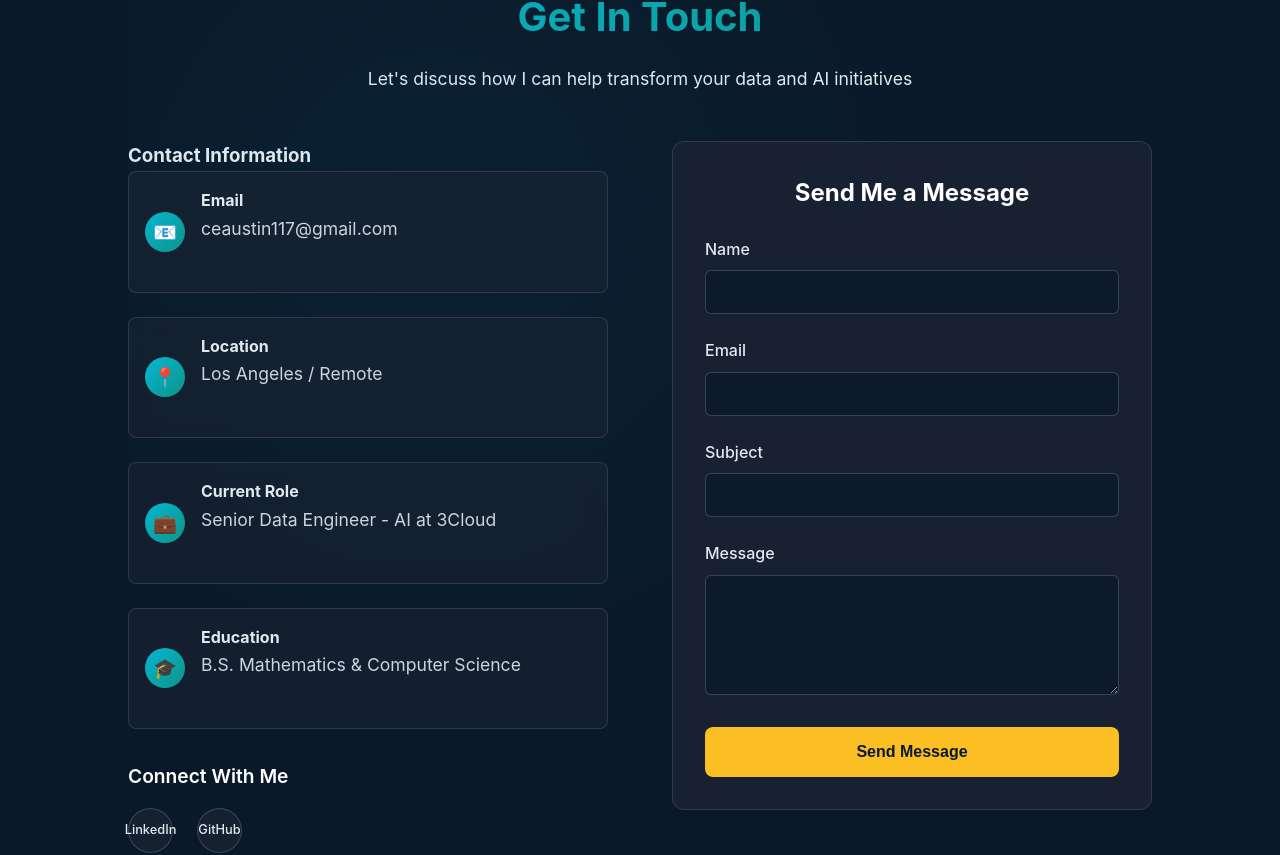
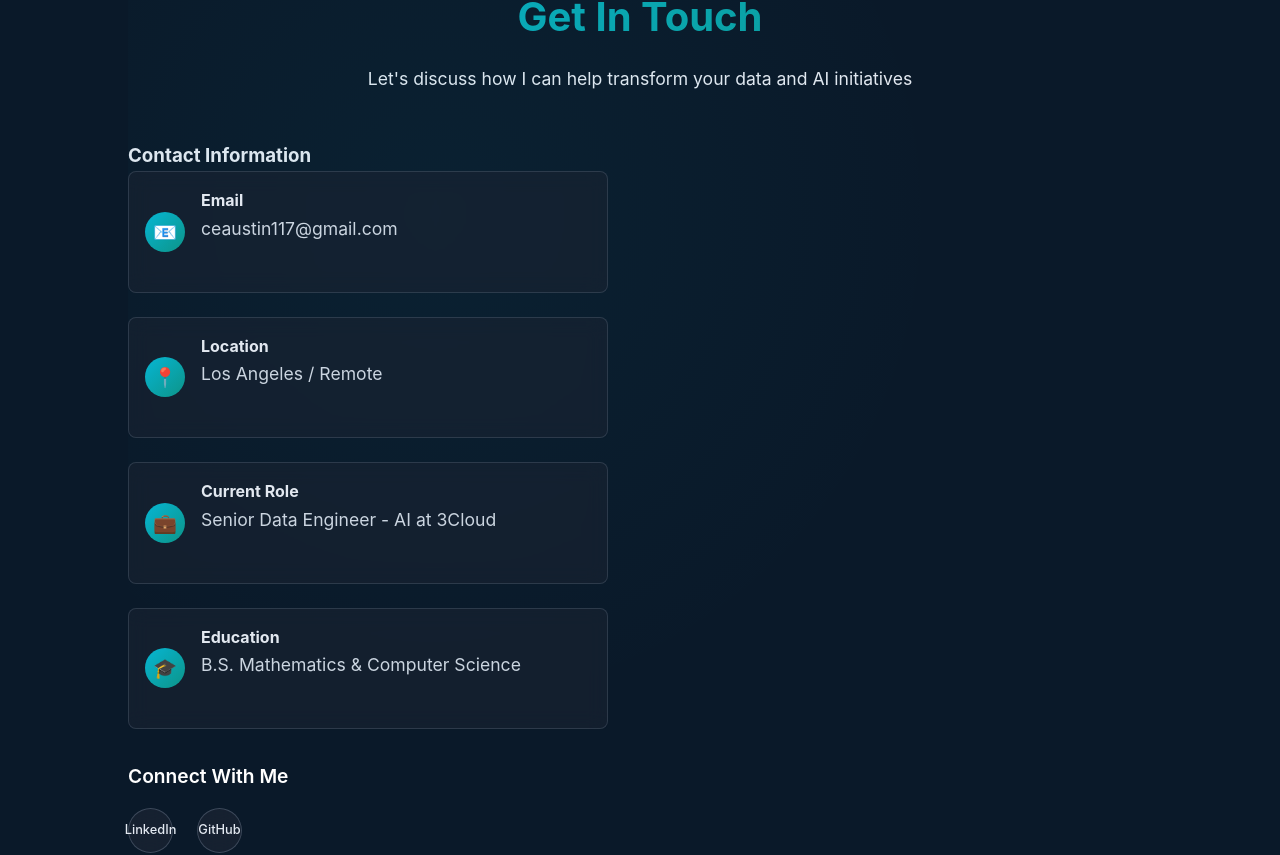
Before and after one commit to Ceaustin117/personal-website, a React (Create React App) app: page / in a window 1280 px wide. Shown: the part 4551-5406 px from the top of the page. Built offline with nearby package versions, Linux system fonts and the light colour scheme.

Commit message:
updates for contact info

```diff
--- a/src/sections/Contact.tsx
+++ b/src/sections/Contact.tsx
@@ -1,28 +1,7 @@
-import React, { useState } from 'react';
+import React from 'react';
 import './Contact.css';
 
 const Contact: React.FC = () => {
-  const [formData, setFormData] = useState({
-    name: '',
-    email: '',
-    subject: '',
-    message: ''
-  });
-
-  const handleChange = (e: React.ChangeEvent<HTMLInputElement | HTMLTextAreaElement>) => {
-    setFormData({
-      ...formData,
-      [e.target.name]: e.target.value
-    });
-  };
-
-  const handleSubmit = (e: React.FormEvent) => {
-    e.preventDefault();
-    // Handle form submission here
-    console.log('Form submitted:', formData);
-    // Reset form
-    setFormData({ name: '', email: '', subject: '', message: '' });
-  };
 
   return (
     <section id="contact" className="contact">
@@ -83,63 +62,6 @@ const Contact: React.FC = () => {
               </div>
             </div>
           </div>
-
-          <div className="contact-form">
-            <h3>Send Me a Message</h3>
-            <form onSubmit={handleSubmit}>
-              <div className="form-group">
-                <label htmlFor="name">Name</label>
-                <input
-                  type="text"
-                  id="name"
-                  name="name"
-                  value={formData.name}
-                  onChange={handleChange}
-                  required
-                />
-              </div>
-
-              <div className="form-group">
-                <label htmlFor="email">Email</label>
-                <input
-                  type="email"
-                  id="email"
-                  name="email"
-                  value={formData.email}
-                  onChange={handleChange}
-                  required
-                />
-              </div>
-
-              <div className="form-group">
-                <label htmlFor="subject">Subject</label>
-                <input
-                  type="text"
-                  id="subject"
-                  name="subject"
-                  value={formData.subject}
-                  onChange={handleChange}
-                  required
-                />
-              </div>
-
-              <div className="form-group">
-                <label htmlFor="message">Message</label>
-                <textarea
-                  id="message"
-                  name="message"
-                  value={formData.message}
-                  onChange={handleChange}
-                  rows={5}
-                  required
-                ></textarea>
-              </div>
-
-              <button type="submit" className="submit-btn">
-                Send Message
-              </button>
-            </form>
-          </div>
         </div>
       </div>
     </section>
```
